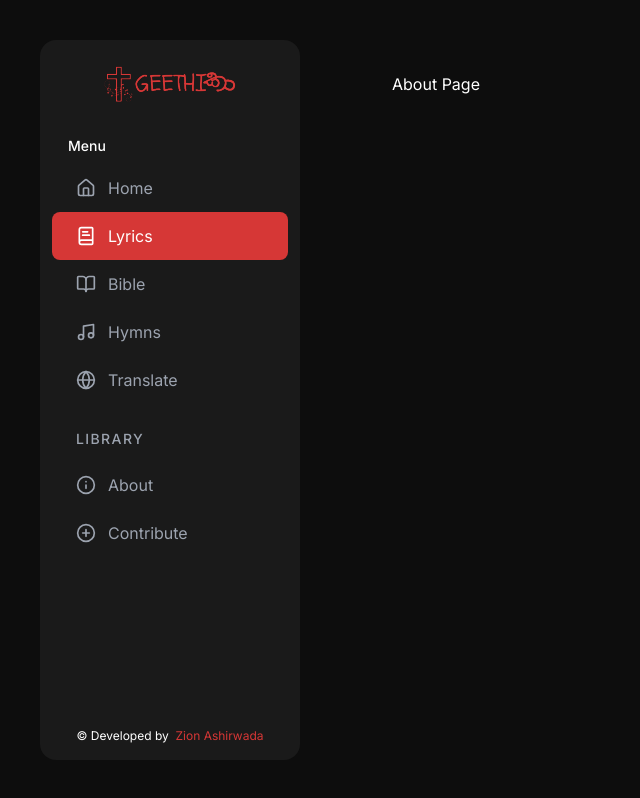
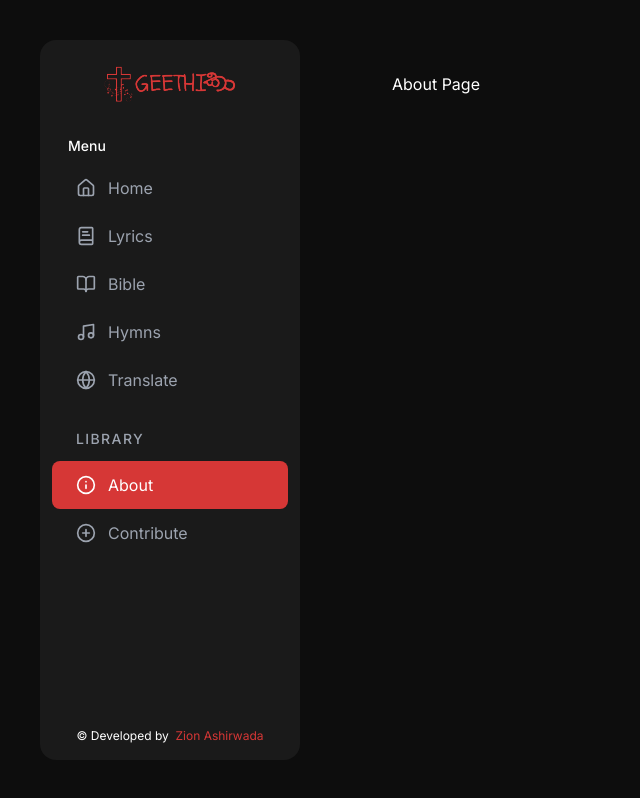
Before and after one commit to zionashirwada/Geethika, a Next.js app: page /about in a window 1280 px wide. Shown: the top 798 px of the page, without its empty margins (0-640 px from the left). Built offline with nearby package versions, Linux system fonts and the light colour scheme.

Commit message:
Update Sidebar.tsx

```diff
--- a/components/Sidebar.tsx
+++ b/components/Sidebar.tsx
@@ -7,22 +7,27 @@ import {
   PlusCircle,
   X,
   Globe,
-  BookText, // added for mobile close button
+  BookText,
 } from 'lucide-react';
+import { usePathname } from 'next/navigation';
+import { useEffect, useState } from 'react';
 
 interface SidebarProps {
   isOpen: boolean;
-  onClose?: () => void; // new optional prop
+  onClose?: () => void;
 }
 
 export default function Sidebar({ isOpen, onClose }: SidebarProps) {
+  const pathname = usePathname();
+
   return (
-    <nav className={`sidebar ${isOpen ? 'open' : 'collapsed'} bg-[#161616] m-4 ml-10 my-10 rounded-2xl fixed left-0 top-0 transition-all duration-300 relative`}>
+    <nav className={`sidebar ${isOpen ? 'open' : 'collapsed'} bg-[#161616] m-4 ml-10 my-10 rounded-2xl fixed left-0 top-0 transition-all duration-300`}>
       {/* Mobile close button */}
       {onClose && (
         <button
           onClick={onClose}
           className="absolute top-4 right-4 md:hidden bg-[#282828] hover:bg-[#383838] p-2 rounded-lg text-white"
+          title="Close"
         >
           <X size={20} />
         </button>
@@ -39,34 +44,34 @@ export default function Sidebar({ isOpen, onClose }: SidebarProps) {
 
       <div>
         <div className={`text-sm font-medium mb-2 px-4 ${!isOpen && 'hidden'} transition-all duration-300`}>Menu</div>
-        <a href="/" className="sidebar-link transition-all duration-300" title={!isOpen ? "Home" : ""}>
+        <a href="/" className={`sidebar-link transition-all duration-300 ${pathname === '/' ? 'active' : ''}`} title={!isOpen ? "Home" : ""}>
           <Home size={20} />
           {isOpen && <span>Home</span>}
         </a>
-        <a href="/lyrics" className="sidebar-link active transition-all duration-300" title={!isOpen ? "Lyrics" : ""}>
+        <a href="/lyrics" className={`sidebar-link transition-all duration-300 ${pathname?.startsWith('/lyrics') ? 'active' : ''}`} title={!isOpen ? "Lyrics" : ""}>
           <BookText size={20} />
           {isOpen && <span>Lyrics</span>}
         </a>
-        <a href="/bible" className="sidebar-link transition-all duration-300" title={!isOpen ? "Bible" : ""}>
+        <a href="/bible" className={`sidebar-link transition-all duration-300 ${pathname === '/bible' ? 'active' : ''}`} title={!isOpen ? "Bible" : ""}>
           <BookOpen size={20} />
           {isOpen && <span>Bible</span>}
         </a>
-        <a href="/hymns" className="sidebar-link transition-all duration-300" title={!isOpen ? "Hymns" : ""}>
+        <a href="/hymns" className={`sidebar-link transition-all duration-300 ${pathname === '/hymns' ? 'active' : ''}`} title={!isOpen ? "Hymns" : ""}>
           <Music size={20} />
           {isOpen && <span>Hymns</span>}
         </a>
-        <a href="/translate" className="sidebar-link transition-all duration-300" title={!isOpen ? "Translate" : ""}>
+        <a href="/translate" className={`sidebar-link transition-all duration-300 ${pathname === '/translate' ? 'active' : ''}`} title={!isOpen ? "Translate" : ""}>
           <Globe size={20} />
           {isOpen && <span>Translate</span>}
         </a>
       </div>
 
       <div className={`section-title ${!isOpen && 'hidden'} transition-all duration-300`}>Library</div>
-      <a href="/about" className="sidebar-link transition-all duration-300" title={!isOpen ? "About" : ""}>
+      <a href="/about" className={`sidebar-link transition-all duration-300 ${pathname === '/about' ? 'active' : ''}`} title={!isOpen ? "About" : ""}>
         <Info size={20} />
         {isOpen && <span>About</span>}
       </a>
-      <a href="/lyrics/new" className="sidebar-link transition-all duration-300" title={!isOpen ? "Contribute" : ""}>
+      <a href="/lyrics/new" className={`sidebar-link transition-all duration-300 ${pathname === '/lyrics/new' ? 'active' : ''}`} title={!isOpen ? "Contribute" : ""}>
         <PlusCircle size={20} />
         {isOpen && <span>Contribute</span>}
       </a>
```
